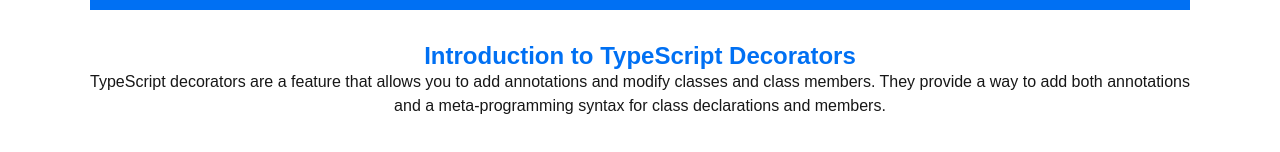
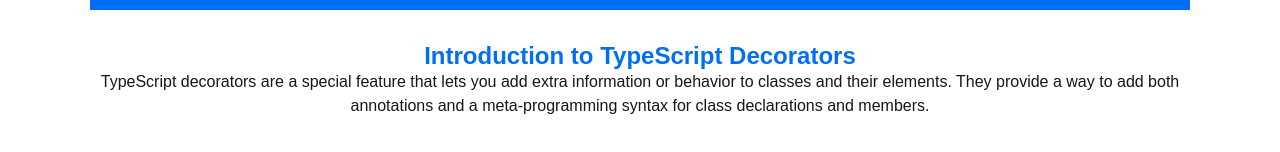
Before and after one commit to Hannalysis/content-hackathon, a Next.js app: page / in a window 1280 px wide. Shown: the part 139-291 px from the top of the page. Built offline with nearby package versions, Linux system fonts and the light colour scheme.

Commit message:
Minor edit to Intro content

```diff
--- a/src/app/components/Intro.js
+++ b/src/app/components/Intro.js
@@ -5,7 +5,7 @@ export default function Intro() {
     <section className={styles.intro}>
       <h2>Introduction to TypeScript Decorators</h2>
       <p>
-        TypeScript decorators are a feature that allows you to add annotations and modify classes and class members.
+      TypeScript decorators are a special feature that lets you add extra information or behavior to classes and their elements.
         They provide a way to add both annotations and a meta-programming syntax for class declarations and members.
       </p>
     </section>
```
